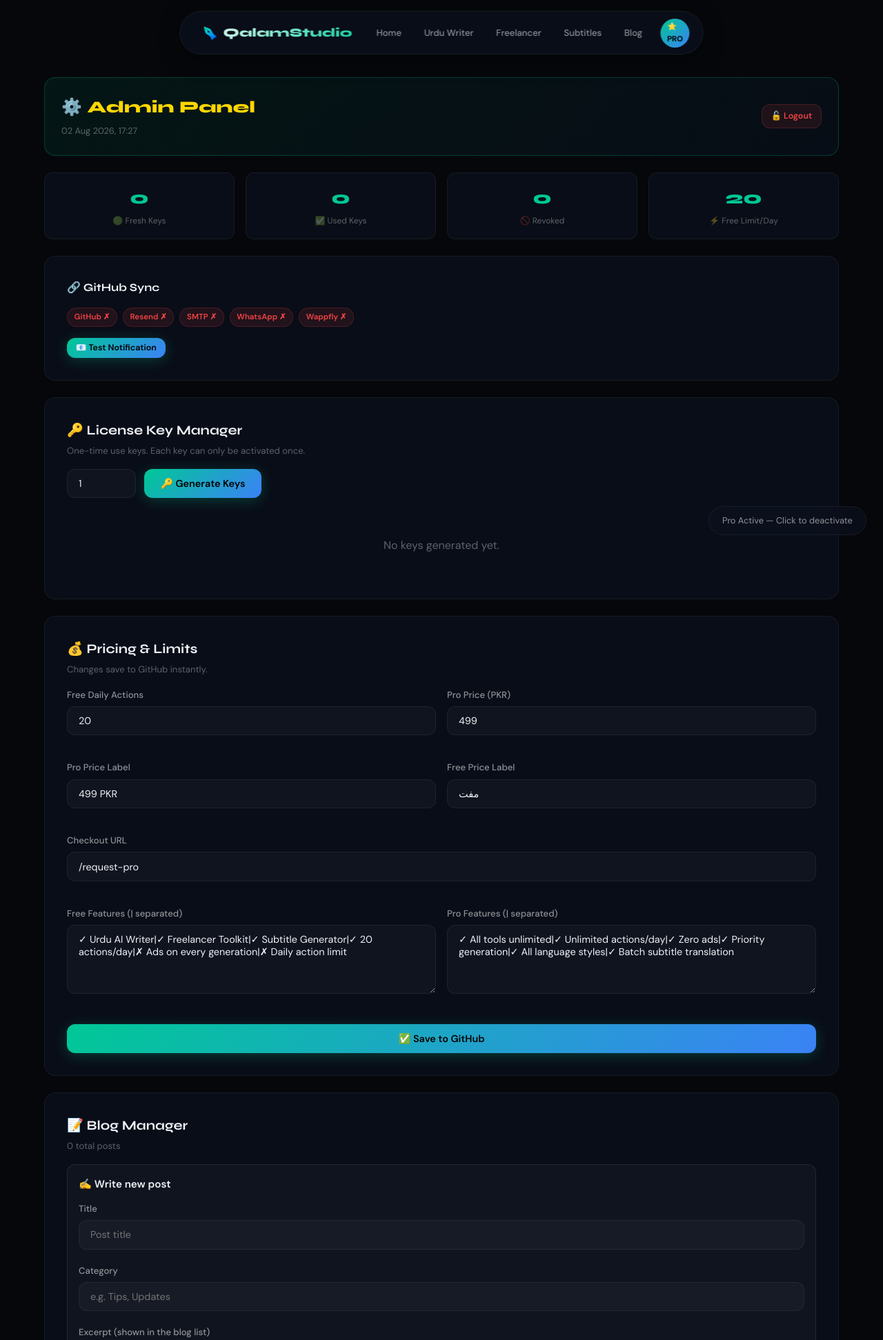
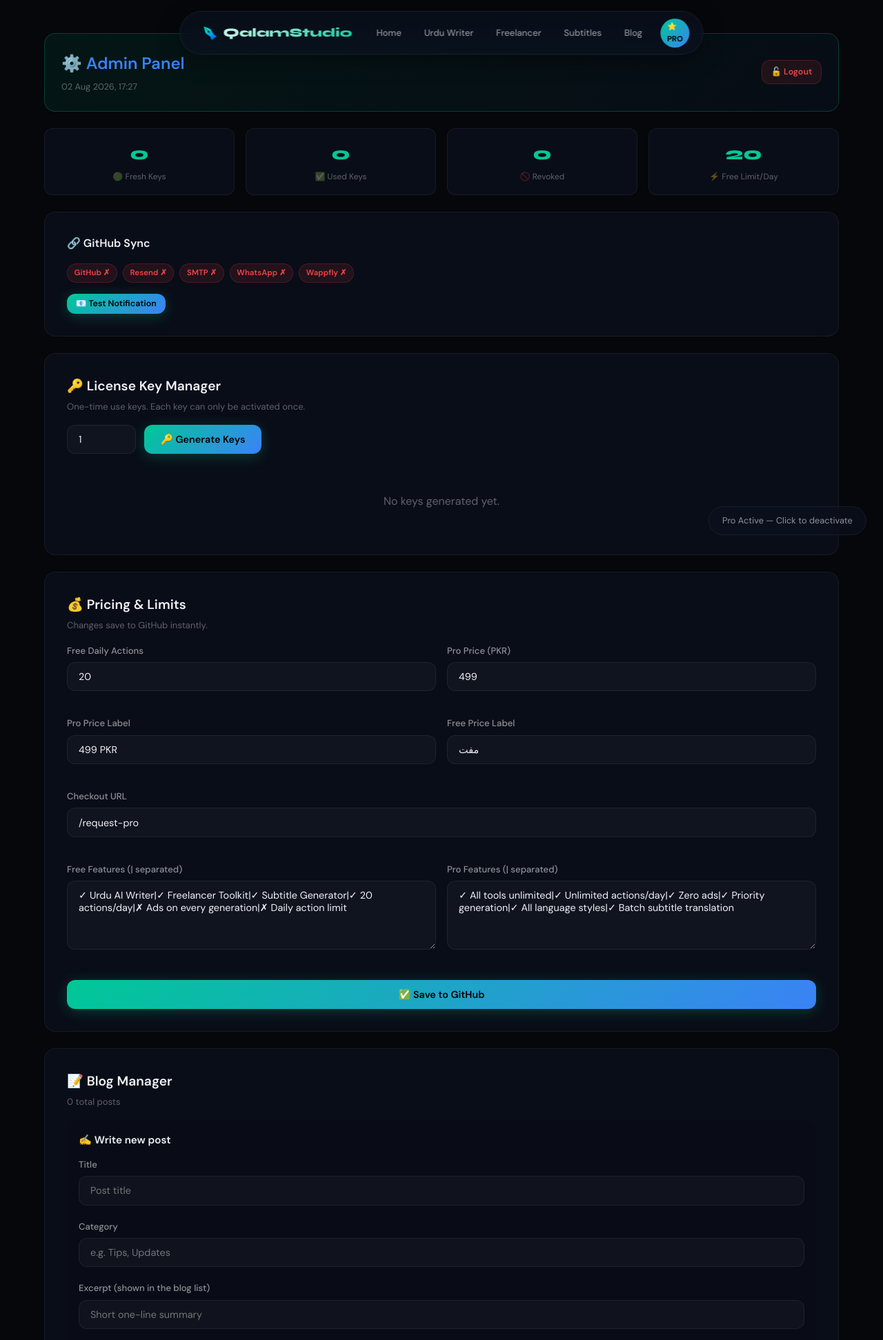
Before and after one commit to faisalchaudhary411/writing-studio, a Flask app: page /admin/dashboard in a window 1280 px wide. Shown: the top 1943 px of the page at 69% size. Run offline with Flask 3, Linux system fonts and the light colour scheme; the visitor is signed in with stand-in values (Sample User, id 1); some web fonts are replaced.

Commit message:
Add files via upload

```diff
--- a/templates/admin/dashboard.html
+++ b/templates/admin/dashboard.html
@@ -3,12 +3,12 @@
 {% block title %}Admin Panel{% endblock %}
 
 {% block content %}
-<section style="padding: 7rem 0 2rem">
+<section style="padding: 3rem 0 2rem">
   <div class="container">
     <div class="admin-header">
       <div style="display:flex;align-items:center;justify-content:space-between;flex-wrap:wrap;gap:1rem">
         <div>
-          <h1 style="font-family:'Syne',sans-serif;font-weight:800;color:#ffd700;font-size:1.5rem">⚙️ Admin Panel</h1>
+          <h1 style="font-family:var(--font-display);font-weight:600;color:var(--accent-secondary);font-size:1.5rem">⚙️ Admin Panel</h1>
           <p style="color:var(--text-muted);font-size:0.8rem;margin-top:0.3rem">{{ now.strftime('%d %b %Y, %H:%M') if now else '' }}</p>
         </div>
         <a href="{{ url_for('admin_logout') }}" class="btn btn-danger btn-sm">🔓 Logout</a>
@@ -37,7 +37,7 @@
 
     <!-- GitHub Status -->
     <div class="glass-panel mt-3">
-      <h3 style="font-family:'Syne',sans-serif;font-weight:700;color:var(--text-primary);font-size:1rem;margin-bottom:1rem">🔗 GitHub Sync</h3>
+      <h3 style="font-family:var(--font-display);font-weight:600;color:var(--text-primary);font-size:1rem;margin-bottom:1rem">🔗 GitHub Sync</h3>
       <div style="display:flex;gap:0.5rem;flex-wrap:wrap;margin-bottom:1rem">
         <span class="status-badge {{ 'status-approved' if gh_token_set else 'status-rejected' }}">GitHub {{ '✓' if gh_token_set else '✗' }}</span>
         <span class="status-badge {{ 'status-approved' if resend_set else 'status-rejected' }}">Resend {{ '✓' if resend_set else '✗' }}</span>
@@ -50,7 +50,7 @@
 
     <!-- License Key Manager -->
     <div class="glass-panel mt-3">
-      <h3 style="font-family:'Syne',sans-serif;font-weight:700;color:var(--text-primary);font-size:1.2rem;margin-bottom:0.2rem">🔑 License Key Manager</h3>
+      <h3 style="font-family:var(--font-display);font-weight:600;color:var(--text-primary);font-size:1.2rem;margin-bottom:0.2rem">🔑 License Key Manager</h3>
       <p style="color:var(--text-muted);font-size:0.82rem;margin-bottom:1rem">One-time use keys. Each key can only be activated once.</p>
       <div style="display:flex;gap:0.75rem;margin-bottom:1.5rem;flex-wrap:wrap">
         <input type="number" class="form-input" id="key-count" value="1" min="1" max="20" style="width:100px">
@@ -66,11 +66,17 @@
             {% set css = 'revoked' if is_revoked else 'used' if is_used else 'fresh' %}
             <div class="key-row {{ css }}">
               <code style="font-size:0.8rem;word-break:break-all">{{ key }}</code>
+              {% if info.get('restore_log') %}
+                <span style="font-size:0.7rem;color:var(--text-muted)" title="Silent auto-restore events">🔄 {{ info.restore_log|length }}</span>
+              {% endif %}
               <div style="display:flex;gap:0.5rem;flex-shrink:0">
                 {% if not is_revoked %}
                   <button class="btn btn-danger btn-sm" data-key-action="revoke" data-key="{{ key }}">🚫 Revoke</button>
                 {% else %}
                   <button class="btn btn-primary btn-sm" data-key-action="unrevoke" data-key="{{ key }}">✅ Un-revoke</button>
+                {% endif %}
+                {% if is_used %}
+                  <button class="btn btn-sm" data-key-action="reset-device" data-key="{{ key }}" title="Clear device history so the customer can reactivate from a new device/browser">🔓 Reset Device</button>
                 {% endif %}
                 <button class="btn btn-danger btn-sm" data-key-action="delete" data-key="{{ key }}">🗑 Delete</button>
               </div>
@@ -84,7 +90,7 @@
 
     <!-- Pricing & Limits -->
     <div class="glass-panel mt-3">
-      <h3 style="font-family:'Syne',sans-serif;font-weight:700;color:var(--text-primary);font-size:1.2rem;margin-bottom:0.2rem">💰 Pricing & Limits</h3>
+      <h3 style="font-family:var(--font-display);font-weight:600;color:var(--text-primary);font-size:1.2rem;margin-bottom:0.2rem">💰 Pricing & Limits</h3>
       <p style="color:var(--text-muted);font-size:0.82rem;margin-bottom:1rem">Changes save to GitHub instantly.</p>
       <div class="grid-2">
         <div class="form-group">
@@ -121,11 +127,11 @@
 
     <!-- Blog Manager -->
     <div class="glass-panel mt-3">
-      <h3 style="font-family:'Syne',sans-serif;font-weight:700;color:var(--text-primary);font-size:1.2rem;margin-bottom:0.2rem">📝 Blog Manager</h3>
+      <h3 style="font-family:var(--font-display);font-weight:600;color:var(--text-primary);font-size:1.2rem;margin-bottom:0.2rem">📝 Blog Manager</h3>
       <p style="color:var(--text-muted);font-size:0.82rem;margin-bottom:1rem">{{ posts|length }} total posts</p>
 
       <!-- Write new post -->
-      <div style="background:rgba(255,255,255,0.03);border:1px solid rgba(255,255,255,0.08);border-radius:12px;padding:1rem;margin-bottom:1.2rem;">
+      <div style="background:rgba(33,26,18,0.03);border:1px solid rgba(33,26,18,0.10);border-radius:12px;padding:1rem;margin-bottom:1.2rem;">
         <div style="font-weight:600;color:var(--text-primary);font-size:0.95rem;margin-bottom:0.8rem;">✍️ Write new post</div>
         <div class="form-group">
           <label class="form-label">Title</label>
@@ -170,7 +176,7 @@
 
     <!-- Pro Requests -->
     <div class="glass-panel mt-3">
-      <h3 style="font-family:'Syne',sans-serif;font-weight:700;color:var(--text-primary);font-size:1.2rem;margin-bottom:0.2rem">🚀 Pro Requests</h3>
+      <h3 style="font-family:var(--font-display);font-weight:600;color:var(--text-primary);font-size:1.2rem;margin-bottom:0.2rem">🚀 Pro Requests</h3>
       <div style="display:flex;gap:1rem;margin-bottom:1rem">
         <div class="kpi-card" style="flex:1">
           <div class="kpi-value" style="color:var(--warning)">{{ pending|length }}</div>
@@ -200,7 +206,7 @@
               <div style="display:flex;align-items:center;gap:0.5rem;width:100%;flex-wrap:wrap">
                 <span class="status-badge status-pending">Pending</span>
                 {% if req.auto_approved %}
-                  <span class="status-badge status-approved" style="background:rgba(0,200,150,0.1);color:#00c896;border-color:rgba(0,200,150,0.2)">⚡ Auto-Approved</span>
+                  <span class="status-badge status-approved" style="background:rgba(63,107,74,0.1);color:var(--success);border-color:rgba(63,107,74,0.25)">⚡ Auto-Approved</span>
                 {% endif %}
                 <strong style="color:var(--text-primary)">{{ req.name }}</strong>
                 <span style="color:var(--text-muted);font-size:0.75rem;margin-left:auto">{{ req.date }}</span>
@@ -230,7 +236,7 @@
               <div style="display:flex;align-items:center;gap:0.5rem;width:100%;flex-wrap:wrap">
                 <span class="status-badge status-approved">Approved</span>
                 {% if req.auto_approved %}
-                  <span class="status-badge" style="background:rgba(0,200,150,0.1);color:#00c896;border-color:rgba(0,200,150,0.2)">⚡ Auto</span>
+                  <span class="status-badge" style="background:rgba(63,107,74,0.1);color:var(--success);border-color:rgba(63,107,74,0.25)">⚡ Auto</span>
                 {% endif %}
                 <strong style="color:var(--text-primary)">{{ req.name }}</strong>
                 <span style="color:var(--text-muted);font-size:0.75rem;margin-left:auto">{{ req.approved_date or req.date }}</span>
--- a/templates/admin/login.html
+++ b/templates/admin/login.html
@@ -9,17 +9,18 @@
 <body>
   <div class="admin-login-container">
     <div class="admin-login-box">
-      <h2>⚙️ Admin Login</h2>
+      <h2>Admin Login</h2>
       {% with messages = get_flashed_messages(with_categories=true) %}
         {% if messages %}
           {% for category, message in messages %}
-            <div style="background:{{ 'rgba(239,68,68,0.1)' if category == 'error' else 'rgba(0,200,150,0.1)' }};border:1px solid {{ 'rgba(239,68,68,0.2)' if category == 'error' else 'rgba(0,200,150,0.2)' }};color:{{ '#ef4444' if category == 'error' else '#00c896' }};padding:0.75rem;border-radius:8px;font-size:0.85rem;margin-bottom:1rem">
+            <div style="background:{{ 'rgba(150,50,50,0.1)' if category == 'error' else 'rgba(63,107,74,0.1)' }};border:1px solid {{ 'rgba(150,50,50,0.25)' if category == 'error' else 'rgba(63,107,74,0.25)' }};color:{{ 'var(--danger)' if category == 'error' else 'var(--success)' }};padding:0.75rem;border-radius:8px;font-size:0.85rem;margin-bottom:1rem">
               {{ message }}
             </div>
           {% endfor %}
         {% endif %}
       {% endwith %}
       <form method="POST" action="{{ url_for('admin_login') }}">
+        <input type="hidden" name="csrf_token" value="{{ csrf_token() }}">
         <div class="form-group">
           <input type="password" class="form-input" name="password" placeholder="Enter admin password" autofocus>
         </div>
```
